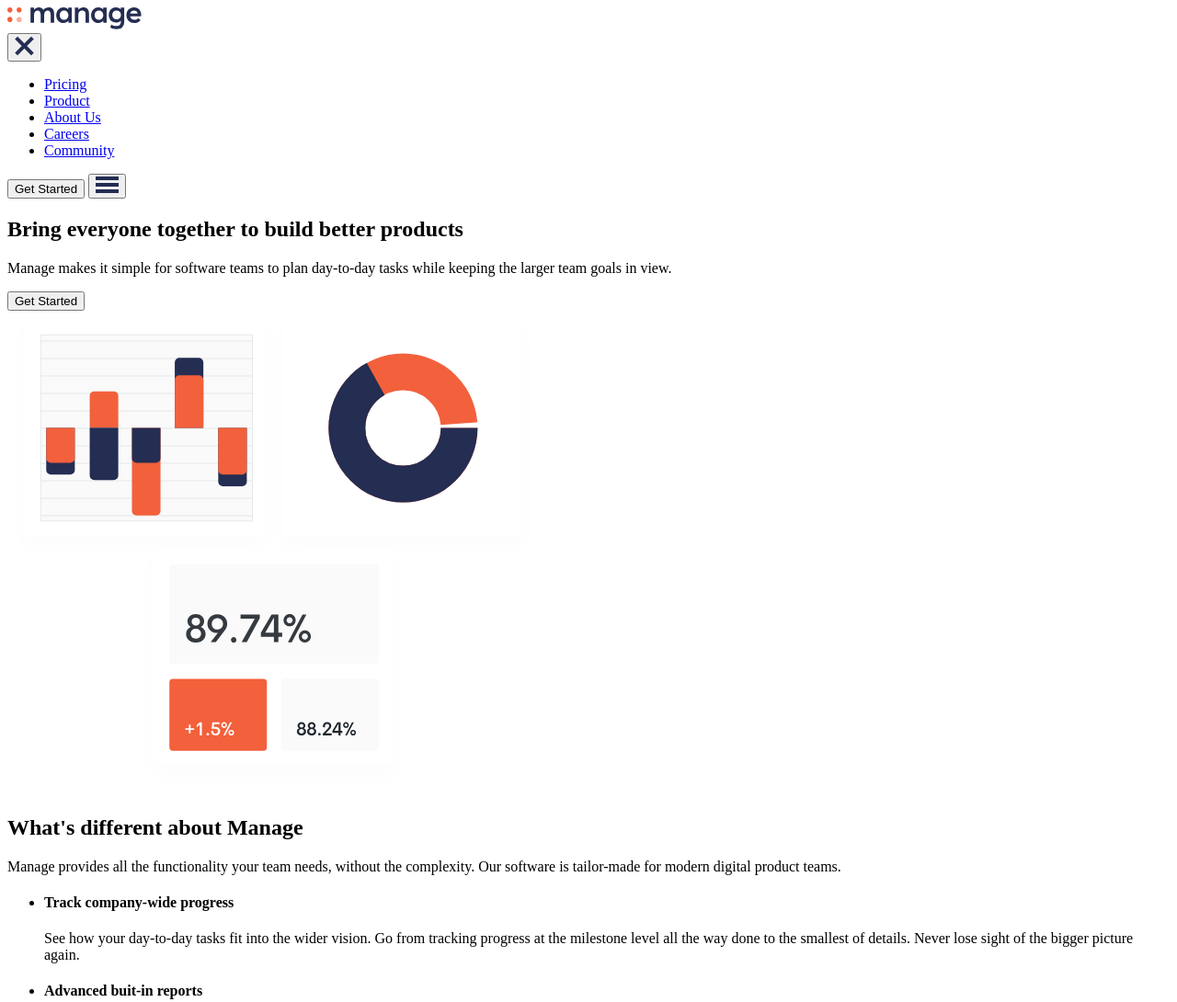
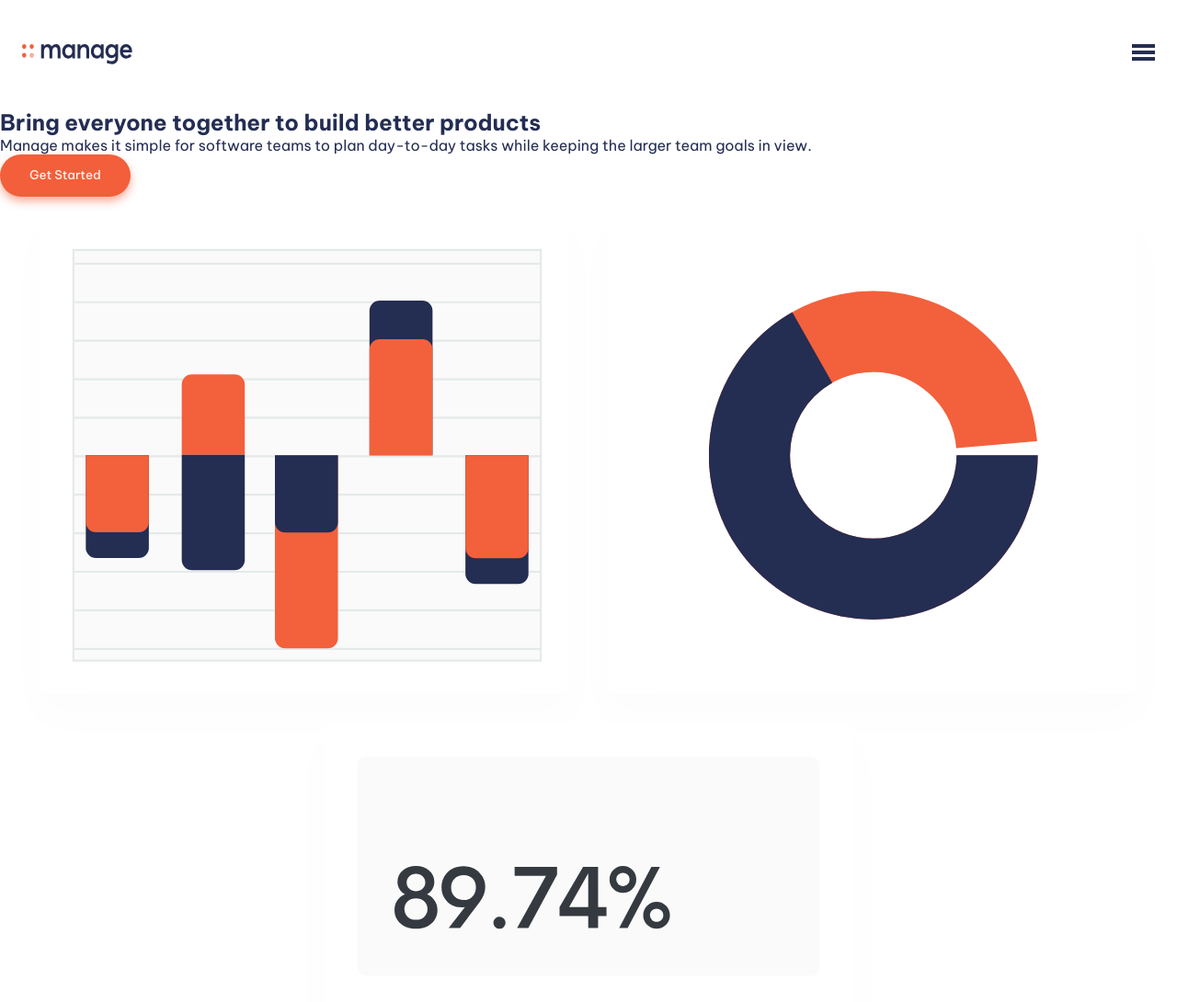
Before and after one commit to Anca2022/BPIT-ws, a plain HTML site: page index.html in a window 1280 px wide. Shown: the top 1090 px of the page at 92% size. Drawn offline with Linux system fonts and the light colour scheme.

Commit message:
styled the header

```diff
--- a/index.html
+++ b/index.html
@@ -8,6 +8,9 @@
       href="./assets/images/favicon-32x32.png"
       type="image/x-icon"
     />
+    <link rel="preconnect" href="https://fonts.googleapis.com">
+    <link rel="preconnect" href="https://fonts.gstatic.com" crossorigin>
+    <link href="https://fonts.googleapis.com/css2?family=Be+Vietnam+Pro:wght@400;500;700&display=swap" rel="stylesheet">
     <link rel="stylesheet" href="styles.css" />
     <title>Manage</title>
   </head>
@@ -19,10 +22,10 @@
         class="header__logo"
       />
       <nav class="header__nav">
-        <button class="clear-button">
+        <button class="header__close-mobile clear-button">
           <img src="./assets/images/icon-close.svg" alt="close menu" />
         </button>
-        <ul>
+        <ul class="header__nav-list">
           <li><a href="#">Pricing</a></li>
           <li><a href="#">Product</a></li>
           <li><a href="#">About Us</a></li>
@@ -30,7 +33,7 @@
           <li><a href="#">Community</a></li>
         </ul>
       </nav>
-      <button class="cta-button">Get Started</button>
+      <button class="header__cta-button cta-button">Get Started</button>
       <button class="clear-button">
         <img src="./assets/images/icon-hamburger.svg" alt="mobile menu" />
       </button>
@@ -51,6 +54,7 @@
         <img
           src="./assets/images/illustration-intro.svg"
           alt="Intro illustration containing several chats and reports"
+          class="hero__image"
         />
       </section>
 
@@ -73,7 +77,7 @@
             </p>
           </li>
           <li data-number="02">
-            <h4>Advanced buit-in reports</h4>
+            <h4>Advanced built-in reports</h4>
             <p>
               Set internal delivery estimates and track progress toward company
               goals. Our customisable dashboard helps you build out the reports
--- a/styles.css
+++ b/styles.css
@@ -0,0 +1,113 @@
+:root{
+  --primary-red: hsl(12, 88%, 59%);
+  --primary-blue: hsl(228, 39%, 23%);
+  --dark-blue: hsl(233, 12%, 13%);
+  --light-red: hsl(13, 100%, 96%);
+  --dark-gray: hsl(227, 12%, 61%);
+  --light-gray: hsl(0, 0%, 98%);
+}
+
+*, *::before, *::after{
+  box-sizing: border-box;
+  margin:0;
+  padding:0;
+}
+body{
+  font-size: 1rem;
+  font-family: "Be Vietnam Pro", sans-serif;
+  color: var(--primary-blue);
+}
+button, input{
+  font-family: "Be Vietnam Pro", sans-serif;
+}
+button{
+  font-weight: 500;
+}
+a{
+  text-decoration: none;
+  color: var(--primary-blue);
+}
+ul{
+  list-style: none;
+}
+.clear-button{
+  background-color: transparent;
+  border: none;
+}
+.cta-button{
+  padding: 0.9rem 2rem;
+  border:none;
+  border-radius: 2rem;
+  box-shadow: 0 5px 10px hsla(12, 88%, 59%, 0.5);
+  background-color: var(--primary-red);
+  color:var(--light-red);
+}
+/* .cta-button--light{
+
+} */
+
+.header__nav, .header__cta-button{
+  display:none;
+}
+
+.header{
+  display:flex;
+  justify-content: space-between;
+  padding: 3rem 1.5rem;
+}
+.header__logo{
+  width: 7.5rem;
+}
+.header__nav--display{
+  display:block;
+  position: absolute;
+  inset: 0;
+  background-image: linear-gradient(transparent,rgba(60, 60, 60, 0.6));
+}
+.header__close-mobile{
+  float:right;
+  margin-top: 3rem;
+  margin-right: 1.5rem;
+}
+.header__nav--display .header__nav-list{
+  display: flex;
+  flex-direction: column;
+  gap: 1.5rem;
+  background-color: white;
+  margin: 7rem 1.5rem auto 1.5rem;
+  padding: 3rem 0rem;
+  text-align: center;
+  font-weight:700;
+  border-radius: 5px;
+}
+
+
+
+
+
+
+
+.hero__image{
+  width:100%;
+}
+/* - Mobile: 375px
+- Desktop: 1440px
+
+### Primary
+Bright Red: hsl(12, 88%, 59%)
+Dark Blue: hsl(228, 39%, 23%)
+### Neutral
+Dark Grayish Blue: hsl(227, 12%, 61%)
+Very Dark Blue: hsl(233, 12%, 13%)
+Very Pale Red: hsl(13, 100%, 96%)
+Very Light Gray: hsl(0, 0%, 98%)
+
+## Typography
+- Font size: 16px // 1rem;
+
+### Font
+
+  font-family: "Be Vietnam Pro", sans-serif;
+  font-weight: 400, 500, 700;
+  font-style: normal;
+*/
```
